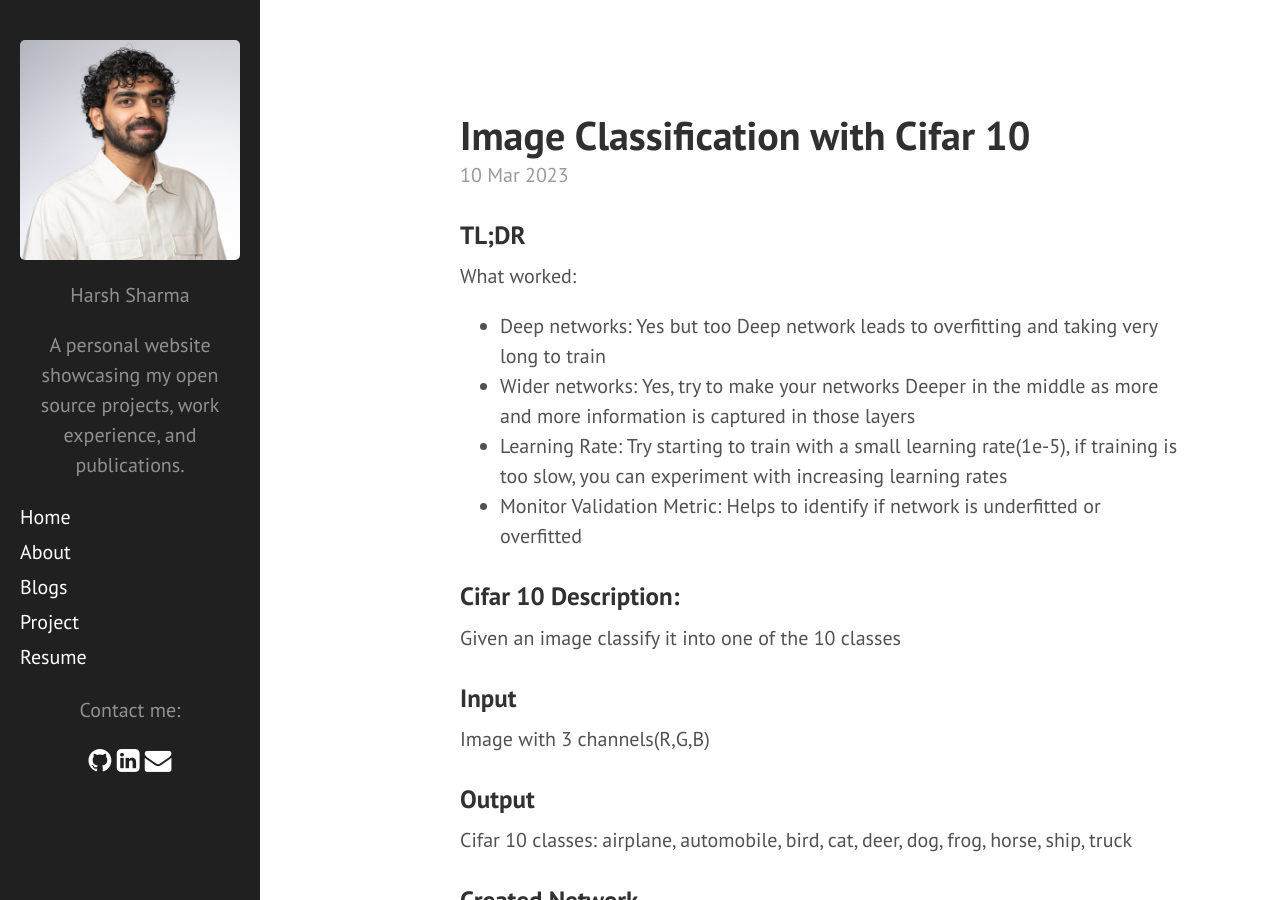
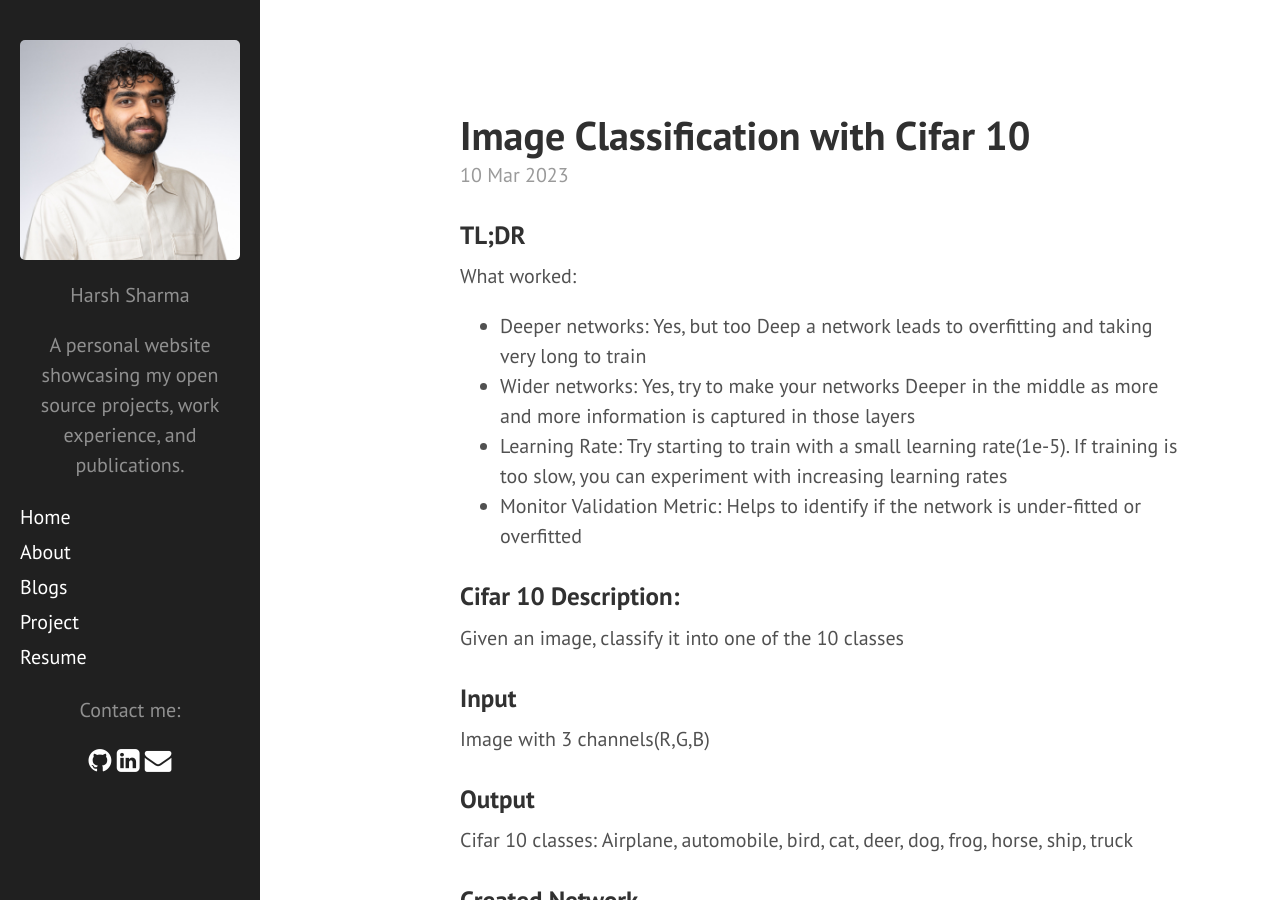
Before and after one commit to 97harsh/97harsh.github.io, a Jekyll site: the page built from _posts/2023-03-10-image-classification-cifar10.md, in a window 1280 px wide and 900 px high. Built offline with Jekyll 4.4.1, drawn with Linux system fonts in a browser that asks for light colours; nearby versions of some CDN libraries; Markdown is read by kramdown in place of the engine named in the settings.

Commit message:
grammar change cifar10

```diff
--- a/_posts/2023-03-10-image-classification-cifar10.md
+++ b/_posts/2023-03-10-image-classification-cifar10.md
@@ -10,20 +10,20 @@ tags: ["Computer-Vision"]
 ### TL;DR
 
 What worked:
-* Deep networks: Yes but too Deep network leads to overfitting and taking very long to train
+* Deeper networks: Yes, but too Deep a network leads to overfitting and taking very long to train
 * Wider networks: Yes, try to make your networks Deeper in the middle as more and more information is captured in those layers
-* Learning Rate: Try starting to train with a small learning rate(1e-5), if training is too slow, you can experiment with increasing learning rates
-* Monitor Validation Metric: Helps to identify if network is underfitted or overfitted
+* Learning Rate: Try starting to train with a small learning rate(1e-5). If training is too slow, you can experiment with increasing learning rates
+* Monitor Validation Metric: Helps to identify if the network is under-fitted or overfitted
 
 ### Cifar 10 Description:
-Given an image classify it into one of the 10 classes
+Given an image, classify it into one of the 10 classes
 
 ### Input
 Image with 3 channels(R,G,B)
 
 ### Output
 Cifar 10 classes:
-airplane, automobile, bird, cat, deer, dog, frog, horse, ship, truck
+Airplane, automobile, bird, cat, deer, dog, frog, horse, ship, truck
 
 
 
```
